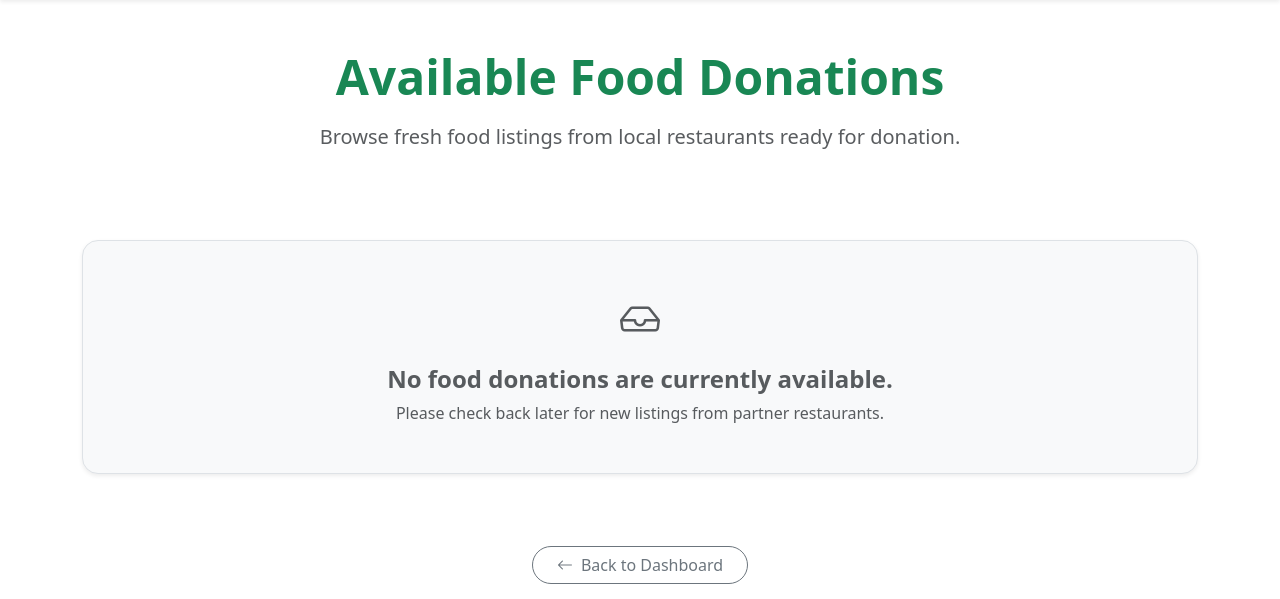
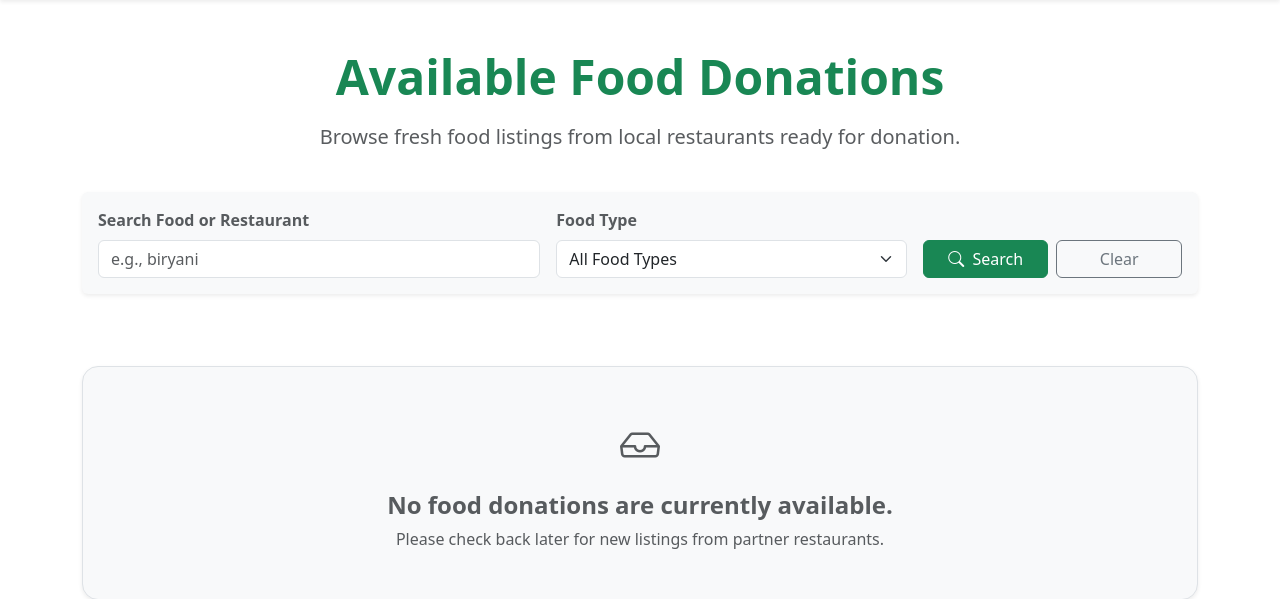
Before and after one commit to nitilchaudhary22-gcet/GreenPlate, a Flask app: template templates/ngo_donations.html in a window 1280 px wide. Shown: the part 84-683 px from the top of the page. Run offline with Flask 3, Linux system fonts and the light colour scheme; the template is opened without the code that fills it, so the values that code supplies are empty.

Commit message:
Add NGO donation search and filters

```diff
--- a/app.py
+++ b/app.py
@@ -330,10 +330,42 @@ def create_app():
         if not user or user.role != "ngo":
             return redirect(url_for("home"))
 
-        # Fetch only available donations, ordered by newest first
-        donations = FoodDonation.query.filter_by(status="available").order_by(FoodDonation.id.desc()).all()
+        # Get filter parameters
+        search_query = request.args.get("search", "").strip()
+        food_type_filter = request.args.get("food_type", "").strip()
 
-        return render_template("ngo_donations.html", user=user, donations=donations)
+        # Base query: only available and not expired
+        now = datetime.utcnow()
+        query = FoodDonation.query.join(FoodDonation.restaurant).filter(
+            FoodDonation.status == "available",
+            FoodDonation.expiry_time > now
+        )
+
+        # Apply search filter (food name or restaurant name)
+        if search_query:
+            search_term = f"%{search_query}%"
+            query = query.filter(
+                db.or_(
+                    FoodDonation.food_name.ilike(search_term),
+                    User.full_name.ilike(search_term)
+                )
+            )
+
+        # Apply food type filter (it's stored in description as [Type])
+        if food_type_filter:
+            type_term = f"%[{food_type_filter}]%"
+            query = query.filter(FoodDonation.description.ilike(type_term))
+
+        # Execute query
+        donations = query.order_by(FoodDonation.id.desc()).all()
+
+        return render_template(
+            "ngo_donations.html",
+            user=user,
+            donations=donations,
+            search_query=search_query,
+            food_type_filter=food_type_filter
+        )
 
     @app.route("/ngo/donation/<int:donation_id>/claim", methods=["POST"])
     @login_required
--- a/templates/ngo_donations.html
+++ b/templates/ngo_donations.html
@@ -21,6 +21,47 @@
             <p class="lead text-muted">Browse fresh food listings from local restaurants ready for donation.</p>
         </div>
     </div>
+
+    <!-- Filters Section -->
+    <div class="row mb-4">
+        <div class="col-md-12">
+            <div class="card shadow-sm border-0 bg-light">
+                <div class="card-body">
+                    <form method="GET" action="{{ url_for('ngo_donations') }}" class="row g-3 align-items-end">
+                        <div class="col-md-5">
+                            <label for="search" class="form-label fw-bold text-muted">Search Food or Restaurant</label>
+                            <input type="text" class="form-control" id="search" name="search" placeholder="e.g., biryani" value="{{ search_query }}">
+                        </div>
+                        <div class="col-md-4">
+                            <label for="food_type" class="form-label fw-bold text-muted">Food Type</label>
+                            <select class="form-select" id="food_type" name="food_type">
+                                <option value="">All Food Types</option>
+                                <option value="Prepared Meals" {% if food_type_filter == 'Prepared Meals' %}selected{% endif %}>Prepared Meals</option>
+                                <option value="Raw Ingredients" {% if food_type_filter == 'Raw Ingredients' %}selected{% endif %}>Raw Ingredients</option>
+                                <option value="Packaged Food" {% if food_type_filter == 'Packaged Food' %}selected{% endif %}>Packaged Food</option>
+                                <option value="Bakery Items" {% if food_type_filter == 'Bakery Items' %}selected{% endif %}>Bakery Items</option>
+                            </select>
+                        </div>
+                        <div class="col-md-3">
+                            <div class="d-flex gap-2">
+                                <button type="submit" class="btn btn-success w-100"><i class="bi bi-search me-1"></i> Search</button>
+                                <a href="{{ url_for('ngo_donations') }}" class="btn btn-outline-secondary w-100">Clear</a>
+                            </div>
+                        </div>
+                    </form>
+                </div>
+            </div>
+        </div>
+    </div>
+
+    <!-- Results Count -->
+    {% if search_query or food_type_filter %}
+    <div class="row mb-3">
+        <div class="col-md-12">
+            <h6 class="text-muted">Found {{ donations|length }} matching donation(s).</h6>
+        </div>
+    </div>
+    {% endif %}
 
     <!-- Donations Grid -->
     <div class="row">
@@ -77,8 +118,14 @@
             <div class="col-md-12 text-center my-5">
                 <div class="p-5 bg-light rounded-4 shadow-sm border">
                     <i class="bi bi-inbox fs-1 text-muted mb-3 d-block"></i>
+                    {% if search_query or food_type_filter %}
+                    <h4 class="text-muted fw-bold">No donations match your search.</h4>
+                    <p class="text-muted mb-3">Try adjusting your filters or search terms.</p>
+                    <a href="{{ url_for('ngo_donations') }}" class="btn btn-outline-secondary rounded-pill px-4">Clear Filters</a>
+                    {% else %}
                     <h4 class="text-muted fw-bold">No food donations are currently available.</h4>
                     <p class="text-muted mb-0">Please check back later for new listings from partner restaurants.</p>
+                    {% endif %}
                 </div>
             </div>
         {% endif %}
```
